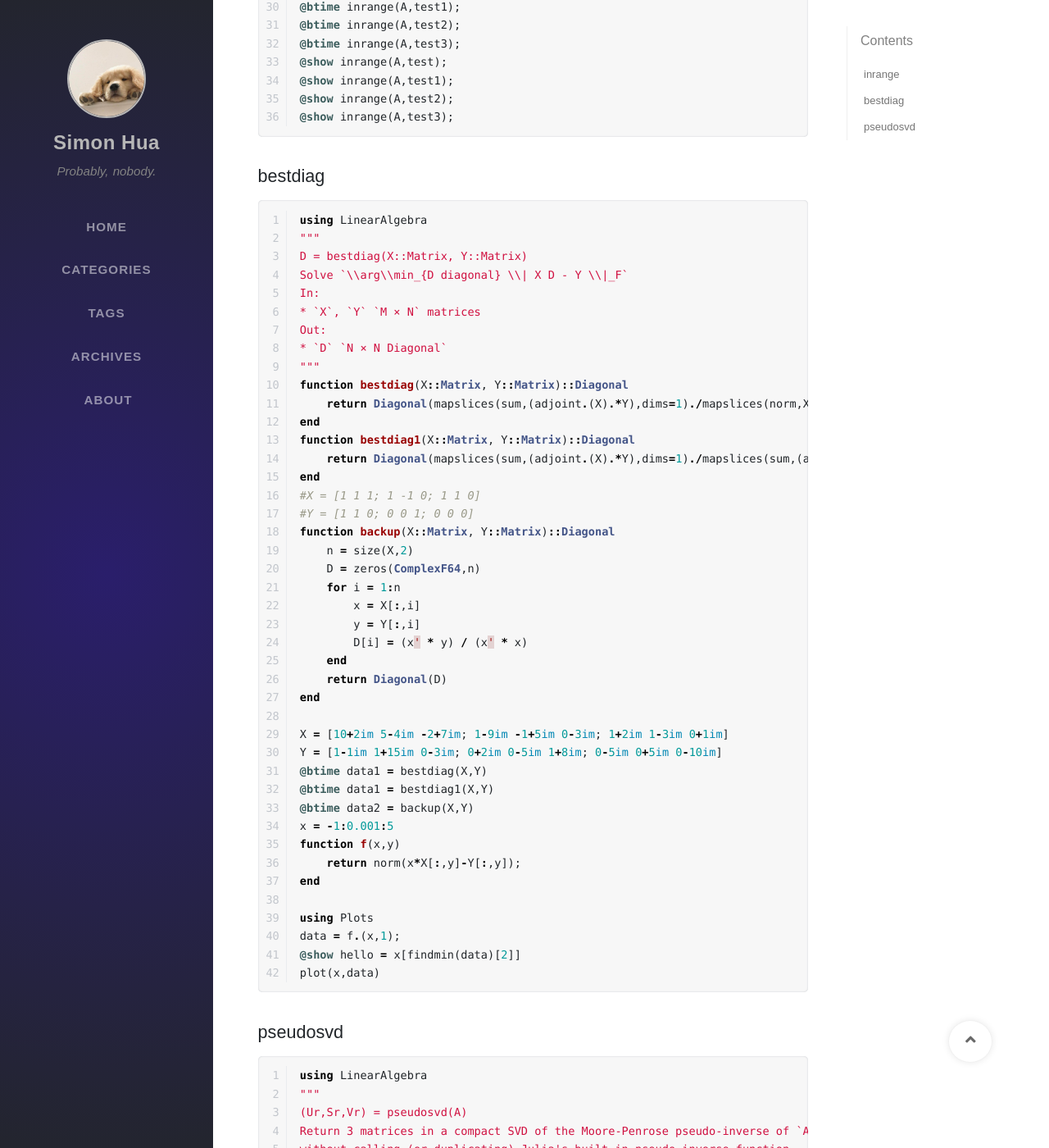
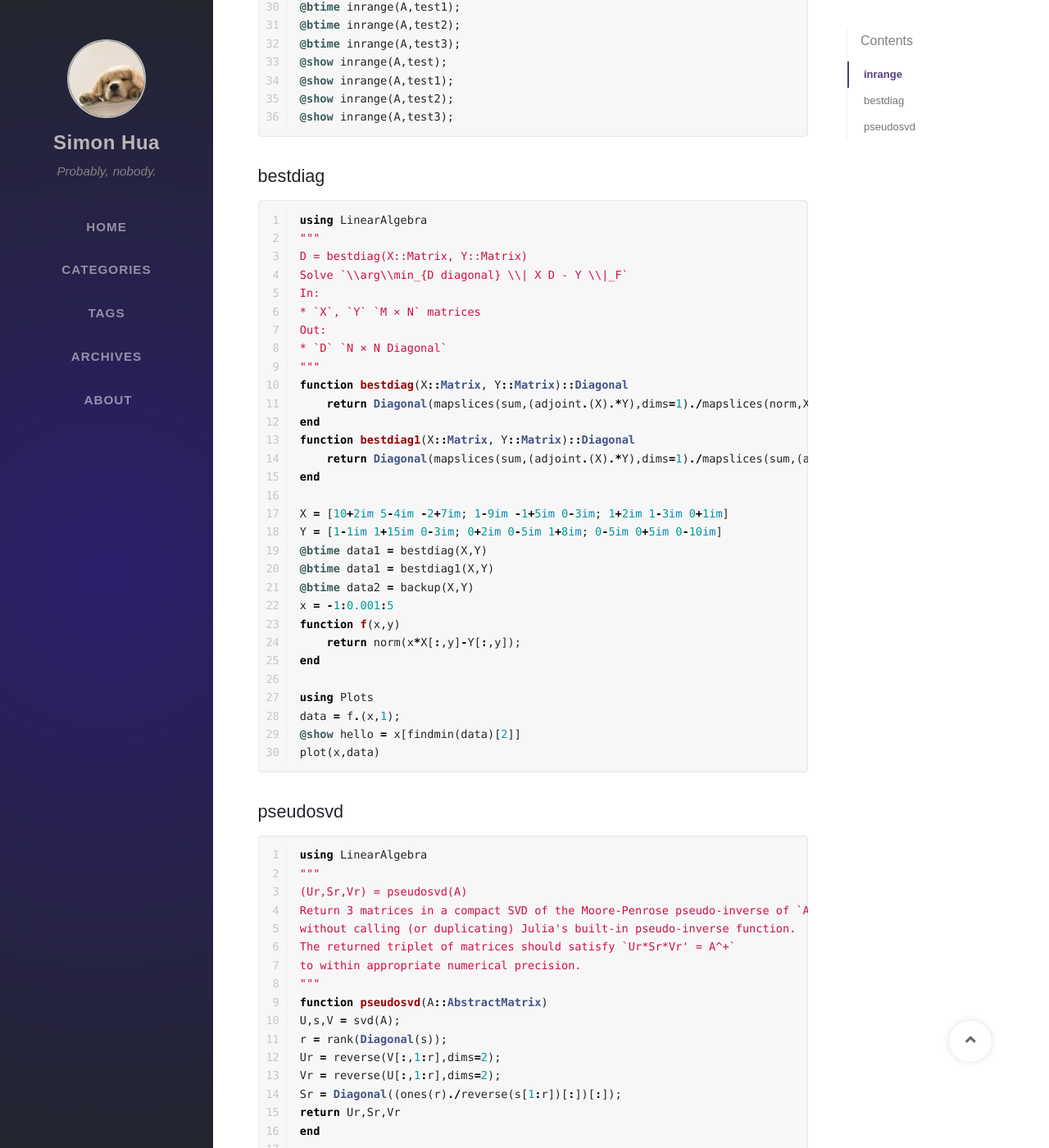
Before and after one commit to Huadous/huadous.github.io, a Jekyll site: the page built from _posts/2020-10-28-EECS-551-Midterm-2-code.md, in a window 1280 px wide and 1400 px high, scrolled down 922 px. Shown: the whole window at 82% size. Built offline with Jekyll 4.4.1, drawn with Linux system fonts in a browser that asks for light colours; nearby versions of some CDN libraries; some web fonts are replaced; comment, search, counter and statistics services are not loaded.

Commit message:
Update 2020-10-28-EECS-551-Midterm-2-code.md

```diff
--- a/_posts/2020-10-28-EECS-551-Midterm-2-code.md
+++ b/_posts/2020-10-28-EECS-551-Midterm-2-code.md
@@ -60,18 +60,6 @@
 function bestdiag1(X::Matrix, Y::Matrix)::Diagonal
     return Diagonal(mapslices(sum,(adjoint.(X).*Y),dims=1)./mapslices(sum,(adjoint.(X).*X),dims=1))
 end
-#X = [1 1 1; 1 -1 0; 1 1 0]
-#Y = [1 1 0; 0 0 1; 0 0 0]
-function backup(X::Matrix, Y::Matrix)::Diagonal
-    n = size(X,2)
-    D = zeros(ComplexF64,n)
-    for i = 1:n
-        x = X[:,i]
-        y = Y[:,i]
-        D[i] = (x' * y) / (x' * x)
-    end
-    return Diagonal(D)
-end
 
 X = [10+2im 5-4im -2+7im; 1-9im -1+5im 0-3im; 1+2im 1-3im 0+1im]
 Y = [1-1im 1+15im 0-3im; 0+2im 0-5im 1+8im; 0-5im 0+5im 0-10im]
```
